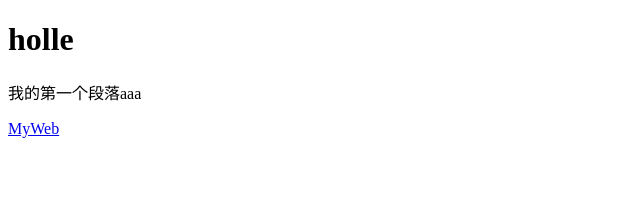
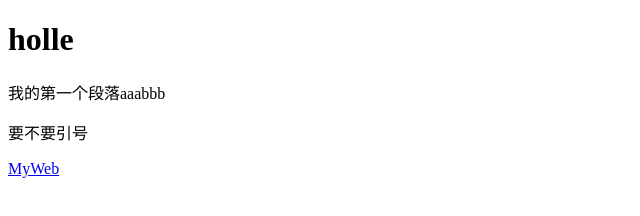
Before and after one commit to smbggg1/Web-XiChan, a plain HTML site: page index.html in a window 1280 px wide. Shown: the whole page, without its empty margins (0-640 px from the left). Drawn offline with Linux system fonts and the light colour scheme.

Commit message:
第四次修改

```diff
--- a/index.html
+++ b/index.html
@@ -7,7 +7,8 @@
 <body>
 
 <h1>holle</h1>
-<p>我的第一个段落aaa</p>
+<p>我的第一个段落aaabbb</p>
+<p>要不要引号</p>
 <a href="https://smbggg1.github.io/Web-XiChan/">MyWeb</a>
 </body>
 </html>
```
